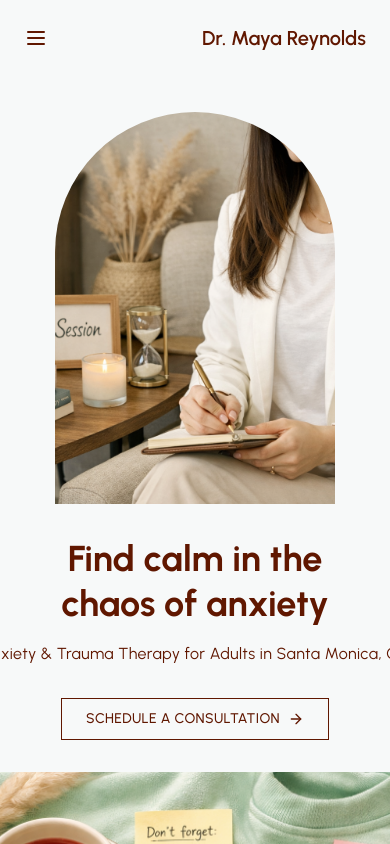
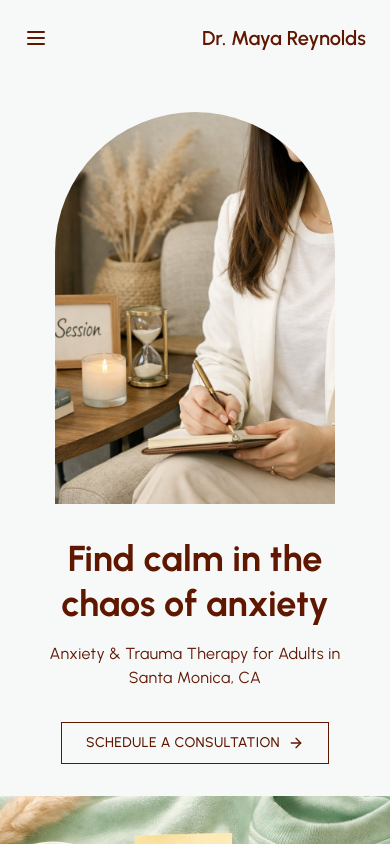
Before and after one commit to technerdyyy/Therapy-GMT, a Next.js app: page / in a window 390 px wide. Shown: the top 844 px of the page. Built offline with nearby package versions, Linux system fonts and the light colour scheme.

Commit message:
minor text-wrap

```diff
--- a/src/app/page.js
+++ b/src/app/page.js
@@ -142,7 +142,7 @@ export default function Home() {
             <span className="whitespace-nowrap">chaos of anxiety</span>
           </h1>
           <p className="font-normal text-base sm:text-lg lg:text-xl text-primary-text tracking-wide">
-            <span className="whitespace-nowrap">
+            <span className="md:whitespace-nowrap">
               Anxiety & Trauma Therapy for Adults in Santa Monica, CA
             </span>
           </p>
```
